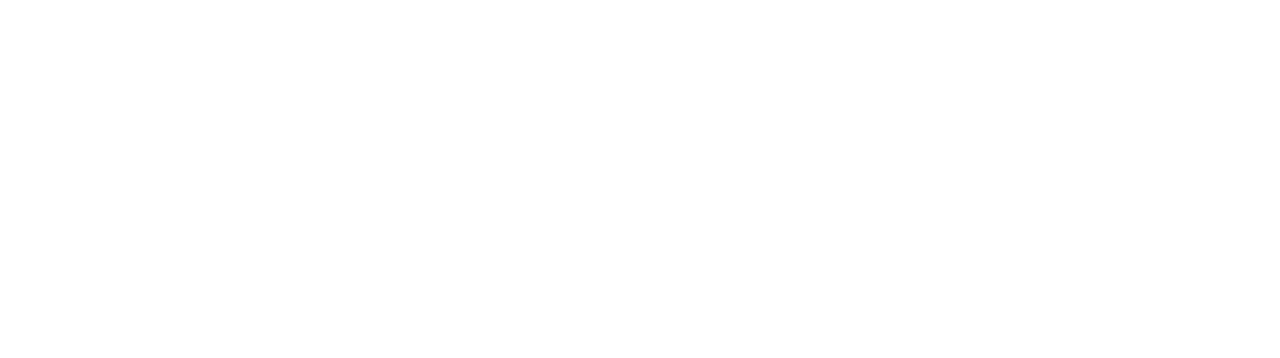
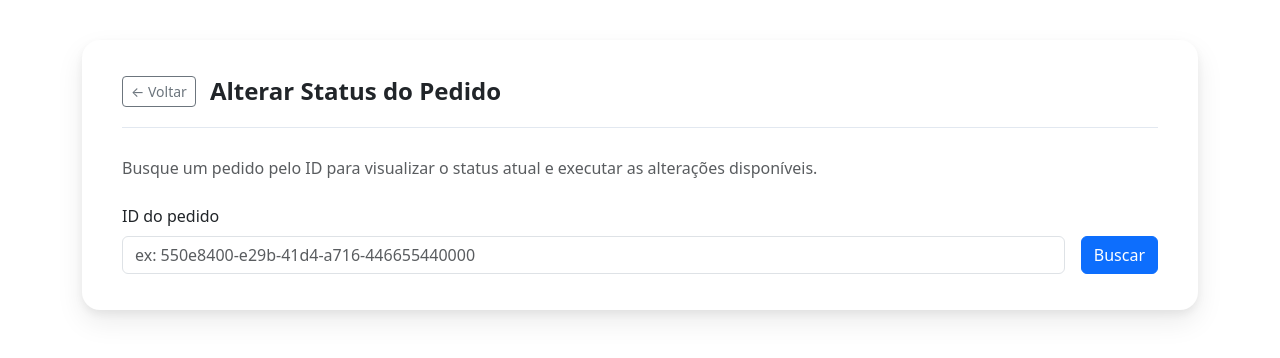
Before and after one commit to FernandoRiggi/DeliveryManagementSystem, a React (Vite) app in the folder frontend/: page /orders/manage in a window 1280 px wide. Before the commit this address had no page. Shown: the top 358 px of the page. Built offline with nearby package versions, Linux system fonts and the light colour scheme; sample sign-in values are in the browser's storage.

Commit message:
feat: add manageOrder page

```diff
--- a/frontend/src/App.jsx
+++ b/frontend/src/App.jsx
@@ -6,6 +6,7 @@
 import SearchOrder from "./pages/orders/SearchOrder.jsx";
 import CustomerOrders from "./pages/orders/CustomerOrders.jsx";
 import DispatchOrder from "./pages/orders/DispatchOrder.jsx";
+import ManageOrder from "./pages/orders/ManageOrder.jsx";
 import "./App.css";
 
 function PrivateRoute({ children }) {
@@ -70,6 +71,15 @@
                 </PrivateRoute>
               }
           />
+
+        <Route
+            path="/orders/manage"
+            element={
+                <PrivateRoute>
+                    <ManageOrder />
+                </PrivateRoute>
+            }
+        />
         </Routes>
       </BrowserRouter>
   );
--- a/frontend/src/pages/Dashboard.jsx
+++ b/frontend/src/pages/Dashboard.jsx
@@ -29,6 +29,13 @@
         iconClass: "icon-amber",
         title: "Despachar Pedido",
         description: "Associe um entregador a um pedido existente.",
+    },
+    {
+        to: "/orders/manage",
+        icon: "🔄",
+        iconClass: "icon-violet",
+        title: "Alterar Status",
+        description: "Atualize o status de um pedido existente.",
     },
 ];
 
--- a/frontend/src/pages/orders/ManageOrder.jsx
+++ b/frontend/src/pages/orders/ManageOrder.jsx
@@ -0,0 +1,232 @@
+import { useState } from "react";
+import { Link } from "react-router-dom";
+import {
+    cancelOrder,
+    cancelRoute,
+    concludeOrder,
+    getOrderById,
+    startRoute,
+} from "../../services/orderService";
+import { parseApiError } from "../../utils/parseApiError";
+import OrderCard from "../../components/OrderCard";
+
+const ACTIONS_BY_STATUS = {
+    CREATED: [
+        {
+            key: "cancel",
+            label: "Cancelar pedido",
+            className: "btn btn-outline-danger",
+            successMessage: "Pedido cancelado com sucesso.",
+            handler: cancelOrder,
+        },
+    ],
+    DISPATCHED: [
+        {
+            key: "start-route",
+            label: "Iniciar rota",
+            className: "btn btn-primary",
+            successMessage: "Rota iniciada com sucesso.",
+            handler: startRoute,
+        },
+        {
+            key: "cancel-route",
+            label: "Cancelar rota",
+            className: "btn btn-outline-warning",
+            successMessage: "Rota cancelada com sucesso.",
+            handler: cancelRoute,
+        },
+        {
+            key: "cancel",
+            label: "Cancelar pedido",
+            className: "btn btn-outline-danger",
+            successMessage: "Pedido cancelado com sucesso.",
+            handler: cancelOrder,
+        },
+    ],
+    EN_ROUTE: [
+        {
+            key: "conclude",
+            label: "Concluir pedido",
+            className: "btn btn-success",
+            successMessage: "Pedido concluído com sucesso.",
+            handler: concludeOrder,
+        },
+        {
+            key: "cancel-route",
+            label: "Cancelar rota",
+            className: "btn btn-outline-warning",
+            successMessage: "Rota cancelada com sucesso.",
+            handler: cancelRoute,
+        },
+        {
+            key: "cancel",
+            label: "Cancelar pedido",
+            className: "btn btn-outline-danger",
+            successMessage: "Pedido cancelado com sucesso.",
+            handler: cancelOrder,
+        },
+    ],
+};
+
+function ManageOrder() {
+    const [orderId, setOrderId] = useState("");
+    const [order, setOrder] = useState(null);
+    const [loadingSearch, setLoadingSearch] = useState(false);
+    const [loadingAction, setLoadingAction] = useState("");
+    const [error, setError] = useState("");
+    const [success, setSuccess] = useState("");
+
+    async function fetchOrder(id) {
+        const response = await getOrderById(id);
+        setOrder(response.data);
+    }
+
+    async function handleSearch(e) {
+        e.preventDefault();
+        setError("");
+        setSuccess("");
+        setOrder(null);
+
+        const trimmedOrderId = orderId.trim();
+
+        if (!trimmedOrderId) {
+            setError("Informe o ID do pedido.");
+            return;
+        }
+
+        setLoadingSearch(true);
+
+        try {
+            await fetchOrder(trimmedOrderId);
+        } catch (err) {
+            setError(parseApiError(err, "Erro ao buscar pedido."));
+        } finally {
+            setLoadingSearch(false);
+        }
+    }
+
+    async function handleAction(action) {
+        if (!order?.id) {
+            setError("Busque um pedido antes de executar uma ação.");
+            return;
+        }
+
+        const shouldContinue = window.confirm(
+            `Tem certeza que deseja ${action.label.toLowerCase()}?`
+        );
+
+        if (!shouldContinue) return;
+
+        setError("");
+        setSuccess("");
+        setLoadingAction(action.key);
+
+        try {
+            await action.handler(order.id);
+            await fetchOrder(order.id);
+            setSuccess(action.successMessage);
+        } catch (err) {
+            setError(parseApiError(err, "Erro ao executar ação no pedido."));
+        } finally {
+            setLoadingAction("");
+        }
+    }
+
+    const availableActions = order ? ACTIONS_BY_STATUS[order.status] ?? [] : [];
+    const hasFinalStatus = order?.status === "CONCLUDED" || order?.status === "CANCELED";
+
+    return (
+        <div className="container page-wrapper">
+            <div className="page-card">
+                <div className="page-header">
+                    <Link to="/dashboard" className="btn btn-outline-secondary btn-sm">
+                        ← Voltar
+                    </Link>
+                    <h1>Alterar Status do Pedido</h1>
+                </div>
+
+                <p className="text-muted mb-4">
+                    Busque um pedido pelo ID para visualizar o status atual e executar as alterações disponíveis.
+                </p>
+
+                <form onSubmit={handleSearch}>
+                    <div className="row g-3 align-items-end">
+                        <div className="col">
+                            <label className="form-label">ID do pedido</label>
+                            <input
+                                className="form-control"
+                                placeholder="ex: 550e8400-e29b-41d4-a716-446655440000"
+                                value={orderId}
+                                onChange={(e) => setOrderId(e.target.value)}
+                                required
+                            />
+                        </div>
+                        <div className="col-auto">
+                            <button
+                                className="btn btn-primary"
+                                type="submit"
+                                disabled={loadingSearch}
+                            >
+                                {loadingSearch ? "Buscando..." : "Buscar"}
+                            </button>
+                        </div>
+                    </div>
+                </form>
+
+                {error && (
+                    <div className="alert alert-danger mt-4" role="alert">
+                        {error}
+                    </div>
+                )}
+
+                {success && (
+                    <div className="alert alert-success mt-4" role="alert">
+                        {success}
+                    </div>
+                )}
+
+                {order && (
+                    <div className="mt-4">
+                        <p className="section-label" style={{ marginTop: 0 }}>
+                            Pedido encontrado
+                        </p>
+
+                        <OrderCard order={order} />
+
+                        <div className="mt-3">
+                            <p className="section-label" style={{ marginTop: 0 }}>
+                                Ações disponíveis
+                            </p>
+
+                            {availableActions.length > 0 ? (
+                                <div className="d-flex flex-wrap gap-2">
+                                    {availableActions.map((action) => (
+                                        <button
+                                            key={action.key}
+                                            type="button"
+                                            className={action.className}
+                                            disabled={Boolean(loadingAction)}
+                                            onClick={() => handleAction(action)}
+                                        >
+                                            {loadingAction === action.key
+                                                ? "Processando..."
+                                                : action.label}
+                                        </button>
+                                    ))}
+                                </div>
+                            ) : (
+                                <div className="alert alert-info mb-0">
+                                    {hasFinalStatus
+                                        ? "Este pedido já está finalizado e não possui novas ações."
+                                        : "Não há ações disponíveis para o status atual deste pedido."}
+                                </div>
+                            )}
+                        </div>
+                    </div>
+                )}
+            </div>
+        </div>
+    );
+}
+
+export default ManageOrder;
```
